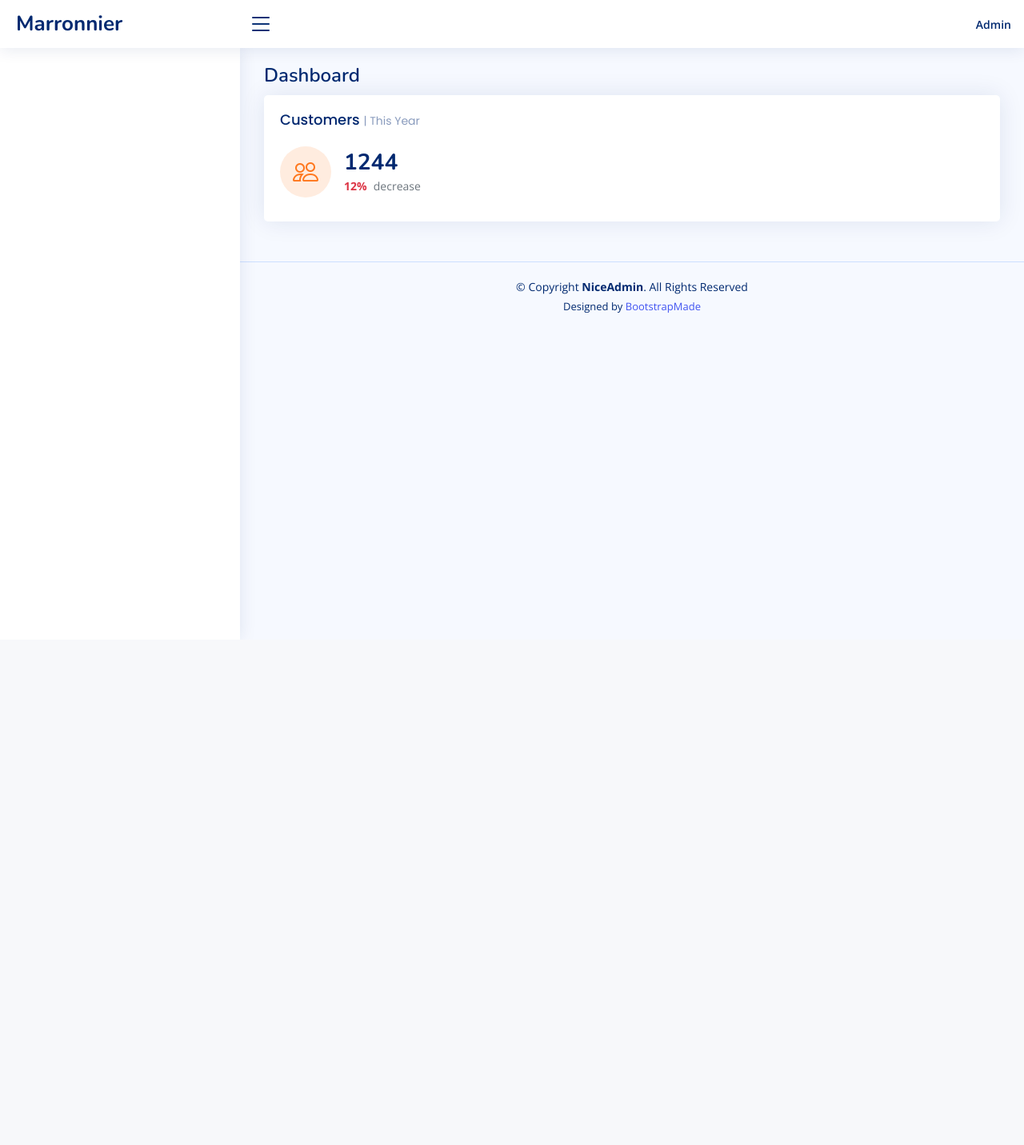
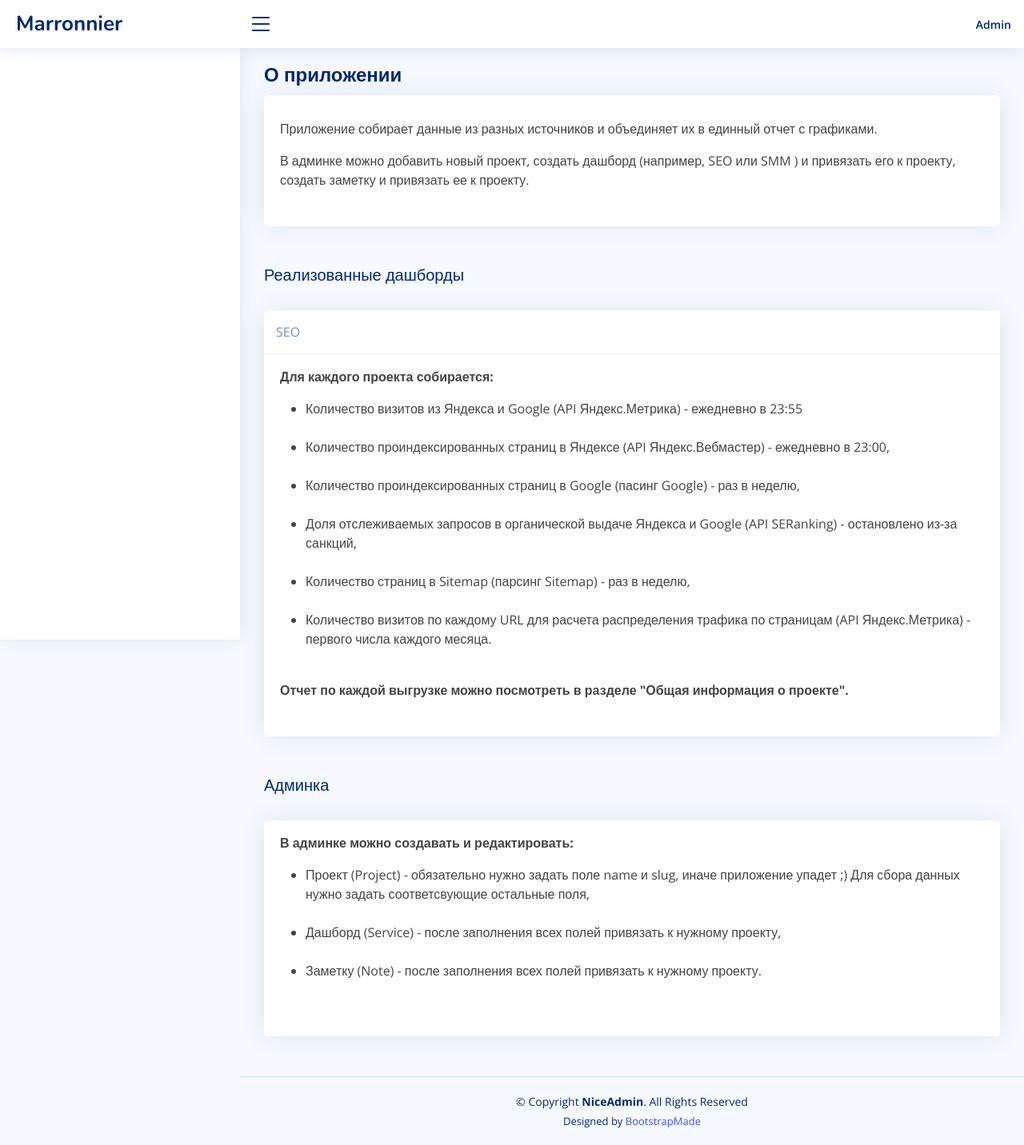
Before and after one commit to AndreyTryastsin879/dashboard, a Flask app: template templates/index.html in a window 1280 px wide. Shown: the whole page at 80% size. Before the commit the page ends 783 px from the top, so only its background shows below. Run offline with Flask 3, Linux system fonts and the light colour scheme; the template is opened without the code that fills it, so the values that code supplies are empty; parts of the project's set-up code (start-up, migrations or seed data) failed here and were passed over; some libraries are stand-ins or nearby versions.

Commit message:
update content on main page

```diff
--- a/templates/index.html
+++ b/templates/index.html
@@ -9,35 +9,74 @@
     <section class="section dashboard">
 
     <div class="pagetitle">
-      <h1>Dashboard</h1>
+      <h1>О приложении</h1>
     </div><!-- End Page Title -->
-
 
         <div class="row">
           <div class="col-xxl-4 col-xl-12">
+            <div class="card info-card customers-card">
+              <div class="card-body">
+                <p style="margin-top:30px">Приложение собирает данные из разных источников и объединяет их
+                    в единный отчет с графиками.</p>
+                  <p>В админке можно добавить новый проект,
+                    создать дашборд (например, SEO или SMM ) и привязать его к проекту, создать заметку и привязать
+                      ее к проекту.</p>
+              </div>
+            </div>
+          </div>
+      </div>
 
+
+
+      <div class="card-title">
+        <h5>Реализованные дашборды</h5>
+      </div>
+
+      <div class="row">
+          <div class="col-xxl-4 col-xl-12">
             <div class="card info-card customers-card">
-
+              <div class="card-header">SEO</div>
               <div class="card-body">
-                  <h5 class="card-title">Customers <span>| This Year</span></h5>
-
-                  <div class="d-flex align-items-center">
-                    <div class="card-icon rounded-circle d-flex align-items-center justify-content-center">
-                      <i class="bi bi-people"></i>
+                  <strong><p style="margin-top:16px">Для каждого проекта собирается:</p></strong>
+                  <ul style="margin-top:16px">
+                      <li>Количество визитов из Яндекса и Google (API Яндекс.Метрика) - ежедневно в 23:55</li><br>
+                      <li>Количество проиндексированных страниц в Яндексе (API Яндекс.Вебмастер) -
+                          ежедневно в 23:00,</li><br>
+                      <li>Количество проиндексированных страниц в Google (пасинг Google) -
+                          раз в неделю,</li><br>
+                      <li>Доля отслеживаемых запросов в органической выдаче Яндекса и Google (API SERanking) -
+                      остановлено из-за санкций,</li><br>
+                      <li>Количество страниц в Sitemap (парсинг Sitemap) - раз в неделю,</li><br>
+                      <li>Количество визитов по каждому URL для расчета распределения трафика по
+                      страницам (API Яндекс.Метрика) - первого числа каждого месяца.</li><br>
+                  </ul>
+                  <strong><p style="margin-top:16px">Отчет по каждой выгрузке можно посмотреть в разделе
+                  "Общая информация о проекте".</p></strong>
               </div>
-                    <div class="ps-3">
-                      <h6>1244</h6>
-                      <span class="text-danger small pt-1 fw-bold">12%</span> <span class="text-muted small pt-2 ps-1">decrease</span>
+            </div>
+          </div>
+      </div>
+        <div class="card-title">
+        <h5>Админка</h5>
+        </div>
+        <div class="row">
+          <div class="col-xxl-4 col-xl-12">
+            <div class="card info-card customers-card">
+              <div class="card-body">
+                  <strong><p style="margin-top:16px">В админке можно создавать и редактировать:</p></strong>
+                  <ul style="margin-top:16px">
+                      <li>Проект (Project) - обязательно нужно задать поле name и slug, иначе приложение
+                      упадет ;) Для сбора данных нужно задать соответсвующие остальные поля,</li><br>
+                      <li>Дашборд (Service) - после заполнения всех полей привязать к нужному проекту,</li><br>
+                      <li>Заметку (Note) - после заполнения всех полей привязать к нужному проекту.</li><br>
+                  </ul>
 
               </div>
             </div>
-
           </div>
       </div>
 
-            </div>
 
-      </div>
     </section>
 </main>
 {% endblock %}
```
Lines whose indentation alone changed are shown as unchanged.
